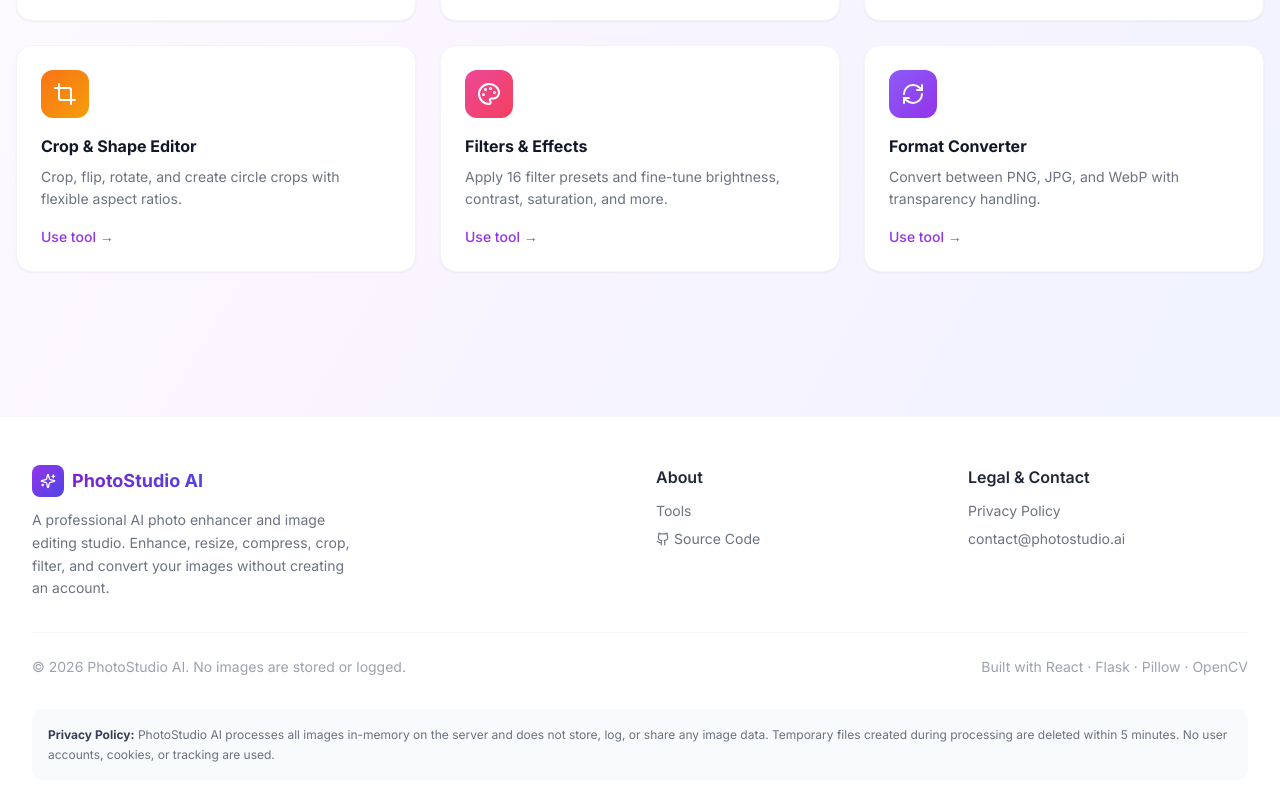
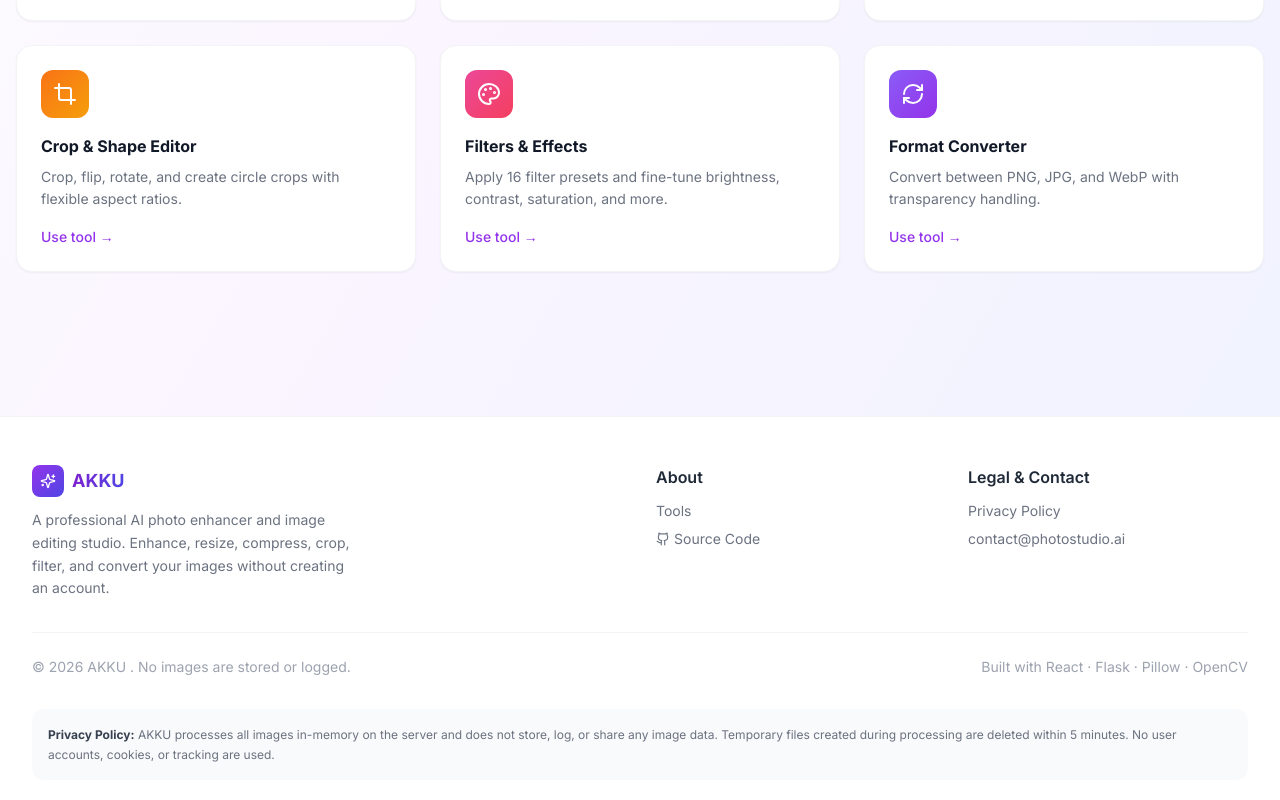
Before and after one commit to mahendrabaghe/photo-en, a React (Vite) app in the folder frontend/: page / in a window 1280 px wide. Shown: the part 1348-2148 px from the top of the page. Built offline with nearby package versions, Linux system fonts and the light colour scheme; no server answers.

Commit message:
Update Footer.jsx

```diff
--- a/frontend/src/components/Footer.jsx
+++ b/frontend/src/components/Footer.jsx
@@ -12,7 +12,7 @@ export default function Footer() {
                 <Sparkles className="w-4 h-4 text-white" />
               </div>
               <span className="text-lg font-bold bg-gradient-to-r from-purple-700 to-indigo-600 bg-clip-text text-transparent">
-                PhotoStudio AI
+                AKKU
               </span>
             </div>
             <p className="text-gray-500 text-sm leading-relaxed max-w-xs">
@@ -51,13 +51,13 @@ export default function Footer() {
         </div>
 
         <div className="border-t border-gray-100 pt-6 flex flex-col sm:flex-row items-center justify-between gap-3 text-sm text-gray-400">
-          <p>© {new Date().getFullYear()} PhotoStudio AI. No images are stored or logged.</p>
+          <p>© {new Date().getFullYear()} AKKU . No images are stored or logged.</p>
           <p>Built with React · Flask · Pillow · OpenCV</p>
         </div>
 
         {/* Privacy policy anchor */}
         <div id="privacy-policy" className="mt-8 p-4 bg-gray-50 rounded-xl text-xs text-gray-500 leading-relaxed">
-          <strong className="text-gray-700">Privacy Policy:</strong> PhotoStudio AI processes all images
+          <strong className="text-gray-700">Privacy Policy:</strong> AKKU processes all images
           in-memory on the server and does not store, log, or share any image data. Temporary files created
           during processing are deleted within 5 minutes. No user accounts, cookies, or tracking are used.
         </div>
```
